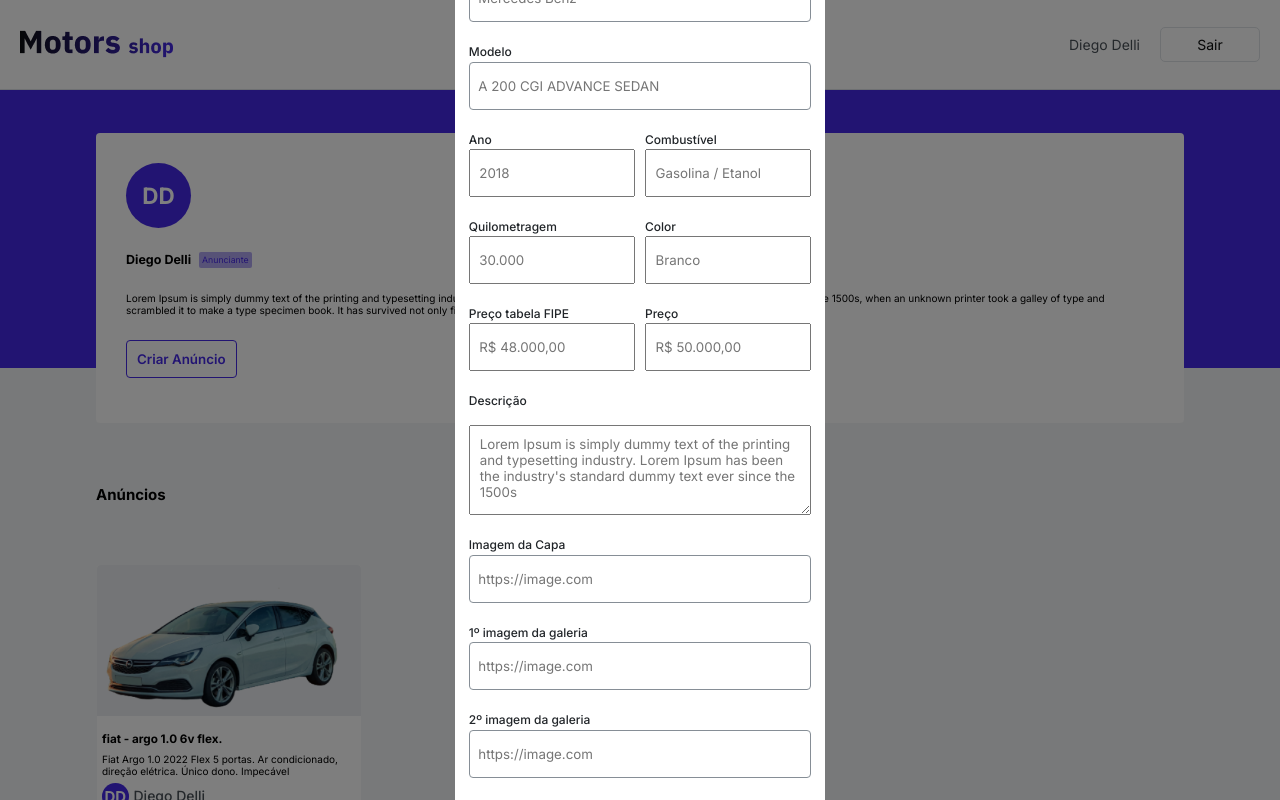
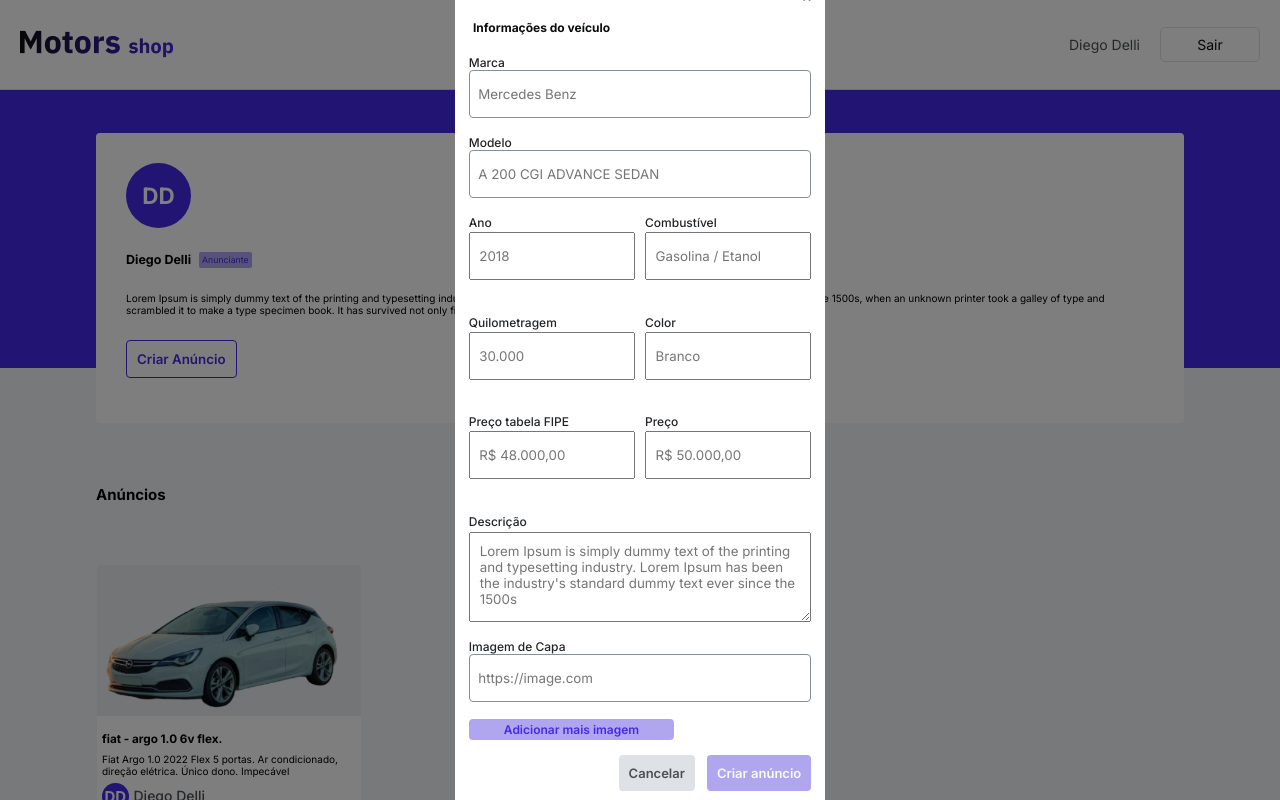
Before and after one commit to grupo19-t14-paulo/grupo19-t14-paulo-Projeto-Full-Stack, a React (Vite) app in the folder front/: page /advertiser in a window 1280 px wide. Both pictures are taken after a click on the button "Criar Anúncio". Shown: the top 800 px of the page. Built offline with nearby package versions, Linux system fonts and the light colour scheme.

Commit message:
create modal

```diff
--- a/front/src/App.tsx
+++ b/front/src/App.tsx
@@ -1,3 +1,4 @@
+import { AnnouncementProvider } from "./contexts/AnnouncementContext/AnnouncementContext";
 import { AuthLoginProvider } from "./contexts/LoginContext/LoginContex";
 import { AuthRegisterProvider } from "./contexts/RegisterContext/RegisterContext";
 import { RoutesMain } from "./routes";
@@ -5,7 +6,6 @@ import { GlobalStyle } from "./styles/global";
 import { ToastContainer } from "react-toastify";
 
 const App = () => {
-
   return (
     <>
       <ToastContainer
@@ -23,7 +23,9 @@ const App = () => {
       <GlobalStyle />
       <AuthRegisterProvider>
         <AuthLoginProvider>
+          <AnnouncementProvider>
             <RoutesMain />
+          </AnnouncementProvider>
         </AuthLoginProvider>
       </AuthRegisterProvider>
     </>
--- a/front/src/components/ModalToRegisterAd/index.tsx
+++ b/front/src/components/ModalToRegisterAd/index.tsx
@@ -1,34 +1,27 @@
 import { ContainerModal } from "./styled";
-import { useForm } from "react-hook-form";
+import { useFieldArray, useForm } from "react-hook-form";
 import { z } from "zod";
 import { toast, ToastContainer } from "react-toastify";
 import { zodResolver } from "@hookform/resolvers/zod";
 import { createPortal } from "react-dom";
 import useOutClick from "../../hook/useOutClick";
-import { useState } from "react";
 import { api } from "../../services/api";
+import { useContext } from "react";
+import {
+  AnnouncementContext,
+  IAdvertiser,
+} from "../../contexts/AnnouncementContext/AnnouncementContext";
 
-interface IAdvertiser {
-  id?: string;
-  brand: string;
-  model: string;
-  year: string;
-  fuel: string;
-  mileage: string;
-  color: string;
-  value: number;
-  price: number;
-  description: string;
-  image?: [];
-  active?: boolean;
-}
 const ModalRegisterAd = () => {
-  const [modal, setModal] = useState(false);
-  const [ad, setAd] = useState<IAdvertiser[] | undefined>([]);
+  const { setModal, setAd } = useContext(AnnouncementContext);
 
   const refModal = useOutClick(() => {
     setModal(false);
   });
+
+  const closeModal = () => {
+    setModal(false);
+  };
 
   const schema = z.object({
     brand: z.string().nonempty("Marca é obrigatório"),
@@ -40,20 +33,29 @@ const ModalRegisterAd = () => {
     value: z.string().nonempty("Valor da tabela Fipe é obrigatório"),
     price: z.string().nonempty("Preço de venda é obrigatório"),
     description: z.string(),
-    image: z.string().nonempty("Ao menos uma imagem é obrigatória"),
+    images: z.array(
+      z.object({
+        image: z.string(),
+      })
+    ),
   });
 
   const {
     register,
+    control,
     handleSubmit,
     formState: { errors },
   } = useForm<IAdvertiser>({
+    defaultValues: {
+      images: [{ image: "" }],
+    },
     resolver: zodResolver(schema),
   });
 
-  const closeModal = () => {
-    setModal(false);
-  };
+  const { fields, append } = useFieldArray({
+    name: "images",
+    control,
+  });
 
   const submitAddAnnouncement = async (data: IAdvertiser): Promise<void> => {
     try {
@@ -70,7 +72,7 @@ const ModalRegisterAd = () => {
       });
       setAd(res.data);
     } catch (err) {
-      toast.error(`${err}`, {
+      toast.error("Ops algo de errado, revise os campo!", {
         position: "top-right",
         autoClose: 2000,
         hideProgressBar: false,
@@ -135,7 +137,7 @@ const ModalRegisterAd = () => {
                   placeholder="2018"
                   {...register("year")}
                 />
-                <p>{errors.year?.message}</p>
+                <p className="errorDubleInput">{errors.year?.message}</p>
               </div>
               <div className="secInput">
                 <label className="textLabel" htmlFor="fuel">
@@ -148,7 +150,7 @@ const ModalRegisterAd = () => {
                   placeholder="Gasolina / Etanol"
                   {...register("fuel")}
                 />
-                <p>{errors.fuel?.message}</p>
+                <p className="errorDubleInput">{errors.fuel?.message}</p>
               </div>
             </section>
 
@@ -163,7 +165,7 @@ const ModalRegisterAd = () => {
                   placeholder="30.000"
                   {...register("mileage")}
                 />
-                <p>{errors.mileage?.message}</p>
+                <p className="errorDubleInput">{errors.mileage?.message}</p>
               </div>
               <div className="secInput">
                 <label className="textLabel" htmlFor="color">
@@ -176,7 +178,7 @@ const ModalRegisterAd = () => {
                   placeholder="Branco"
                   {...register("color")}
                 />
-                <p>{errors.color?.message}</p>
+                <p className="errorDubleInput">{errors.color?.message}</p>
               </div>
             </section>
             <section>
@@ -190,7 +192,7 @@ const ModalRegisterAd = () => {
                   placeholder="R$ 48.000,00"
                   {...register("value")}
                 />
-                <p>{errors.value?.message}</p>
+                <p className="errorDubleInput">{errors.value?.message}</p>
               </div>
               <div className="secInput">
                 <label className="textLabel" htmlFor="price">
@@ -203,7 +205,7 @@ const ModalRegisterAd = () => {
                   placeholder="R$ 50.000,00"
                   {...register("price")}
                 />
-                <p>{errors.price?.message}</p>
+                <p className="errorDubleInput">{errors.price?.message}</p>
               </div>
             </section>
 
@@ -219,45 +221,46 @@ const ModalRegisterAd = () => {
             />
             <p>{errors.description?.message}</p>
 
-            <label className="textLabel" htmlFor="image">
-              Imagem da Capa
-            </label>
-            <input
-              type="text"
-              id="image"
-              placeholder="https://image.com"
-              {...register("image")}
-            />
-            <p>{errors.image?.message}</p>
+            {fields.map((_, index) => {
+              return (
+                <>
+                  <label className="textLabel" htmlFor="images">
+                    {index == 0
+                      ? "Imagem de Capa"
+                      : `${index}º imagem da galeria`}
+                  </label>
+                  <input
+                    type="text"
+                    id="images"
+                    placeholder="https://image.com"
+                    {...register(`images.${index}.image`)}
+                  />
+                  <p>{errors.images?.message}</p>
+                </>
+              );
+            })}
 
-            <label className="textLabel" htmlFor="image">
-              1º imagem da galeria
-            </label>
-            <input
-              type="text"
-              id="image"
-              placeholder="https://image.com"
-              {...register("image")}
-            />
-            <p>{errors.image?.message}</p>
-            <label className="textLabel" htmlFor="image">
-              2º imagem da galeria
-            </label>
-            <input
-              type="text"
-              id="image"
-              placeholder="https://image.com"
-              {...register("image")}
-            />
-            <p>{errors.image?.message}</p>
-            <button className="addImage" type="button">
-              Adicionar campo para imagem da galeria
+            <button
+              className="addImage"
+              type="button"
+              onClick={() =>
+                append({
+                  image: "https://image.com",
+                })
+              }
+            >
+              Adicionar mais imagem
             </button>
+
             <div className="divButtons">
-              <button className="btnCancel" type="button">
+              <button
+                className="btnCancel"
+                type="button"
+                onClick={() => closeModal()}
+              >
                 Cancelar
               </button>
-              <button className="btnCreate" type="button">
+              <button className="btnCreate" type="submit">
                 Criar anúncio
               </button>
             </div>
--- a/front/src/components/ModalToRegisterAd/styled.ts
+++ b/front/src/components/ModalToRegisterAd/styled.ts
@@ -68,7 +68,7 @@ const ContainerModal = styled.div`
   form {
     display: flex;
     flex-direction: column;
-    gap: 1.75rem;
+    gap: 1.5rem;
 
     width: 100%;
 
@@ -123,6 +123,7 @@ const ContainerModal = styled.div`
   form > .inputDescription {
     height: 90px;
     padding: 10px;
+    margin-top: -12px;
   }
 
   p {
@@ -131,8 +132,12 @@ const ContainerModal = styled.div`
     color: var(--gray-scale-4);
   }
 
+  .errorDubleInput {
+    margin-top: 0.2rem;
+  }
+
   .addImage {
-    width: 70%;
+    width: 60%;
 
     background-color: var(--color--brand3);
     color: var(--color--brand1);
@@ -189,12 +194,12 @@ const ContainerModal = styled.div`
   @keyframes showModal {
     0% {
       opacity: 0;
-      top: 0%;
+      top: -25%;
     }
 
     50% {
       opacity: 1;
-      top: 30%;
+      top: -2%;
     }
   }
 `;
--- /dev/null
+++ b/front/src/contexts/AnnouncementContext/AnnouncementContext.tsx
@@ -0,0 +1,44 @@
+import React, { ReactNode, createContext, useState } from "react";
+
+export interface IAdvertiser {
+  id?: string;
+  brand: string;
+  model: string;
+  year: string;
+  fuel: string;
+  mileage: string;
+  color: string;
+  value: number;
+  price: number;
+  description: string;
+  images?: { image: string }[];
+  active?: boolean;
+}
+
+interface IAdProviderProps {
+  children: ReactNode;
+}
+
+interface IAnnouncementContext {
+  modal: boolean;
+  setModal: React.Dispatch<React.SetStateAction<boolean>>;
+  ad: IAdvertiser[] | undefined;
+  setAd: React.Dispatch<React.SetStateAction<IAdvertiser[] | undefined>>;
+}
+
+const AnnouncementContext = createContext<IAnnouncementContext>(
+  {} as IAnnouncementContext
+);
+
+const AnnouncementProvider = ({ children }: IAdProviderProps) => {
+  const [modal, setModal] = useState(false);
+  const [ad, setAd] = useState<IAdvertiser[] | undefined>([]);
+
+  return (
+    <AnnouncementContext.Provider value={{ modal, setModal, ad, setAd }}>
+      {children}
+    </AnnouncementContext.Provider>
+  );
+};
+
+export { AnnouncementContext, AnnouncementProvider };
--- a/front/src/pages/Advertiser/index.tsx
+++ b/front/src/pages/Advertiser/index.tsx
@@ -1,12 +1,13 @@
-import { useState } from "react";
+import { useContext } from "react";
 import FooterBase from "../../components/Footer";
 import { Header } from "../../components/Header";
 import ModalRegisterAd from "../../components/ModalToRegisterAd";
 import { advertData } from "../Product/data";
 import { BackgroundBody, ContainerAdverts, ContainerDivBlue } from "./style";
+import { AnnouncementContext } from "../../contexts/AnnouncementContext/AnnouncementContext";
 
 const AdvertiserPage = () => {
-  const [modal, setModal] = useState(false);
+  const { modal, setModal } = useContext(AnnouncementContext);
 
   const openModal = () => {
     setModal(true);
@@ -28,8 +29,9 @@ const AdvertiserPage = () => {
   const userNameHeader2 = `${userNameHeader1[0]} ${userNameHeader1[1]}`;
 
   return (
+    <>
+      {modal ? <ModalRegisterAd /> : modal}
       <BackgroundBody>
-      {modal ? <ModalRegisterAd /> : modal}
         <Header
           button1={userNameHeader2}
           button2="Sair"
@@ -52,7 +54,11 @@ const AdvertiserPage = () => {
 
             <p className="paragraph">{user.description}</p>
 
-          <button className="button" type="button" onClick={openModal}>
+            <button
+              className="button"
+              type="button"
+              onClick={() => openModal()}
+            >
               Criar Anúncio
             </button>
           </section>
@@ -102,6 +108,7 @@ const AdvertiserPage = () => {
         </ContainerAdverts>
         <FooterBase />
       </BackgroundBody>
+    </>
   );
 };
 
```
Also changed, not shown: front/src/contexts/RegisterContext/RegisterContext.tsx (+8 -12 lines). Lines whose indentation alone changed are shown as unchanged.
